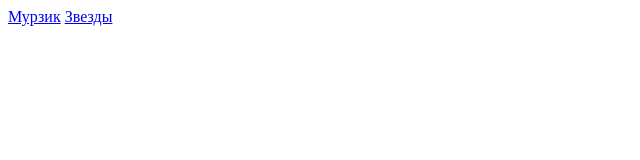
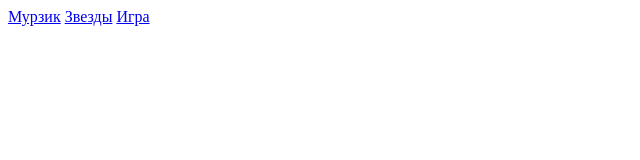
Before and after one commit to snipsnap0000/snipsnap0000.github.io, a plain HTML site: page index.html in a window 1280 px wide. Shown: the full height of the page, 0-640 px from the left. Drawn offline with Linux system fonts and the light colour scheme.

Commit message:
Update index.html

```diff
--- a/index.html
+++ b/index.html
@@ -13,5 +13,6 @@
 <body>
   <a href="murzik/index.html">Мурзик</a>
   <a href="stars/index.html">Звезды</a>
+  <a href="platformer/index.html">Игра</a>
 </body>
 </html>
```
